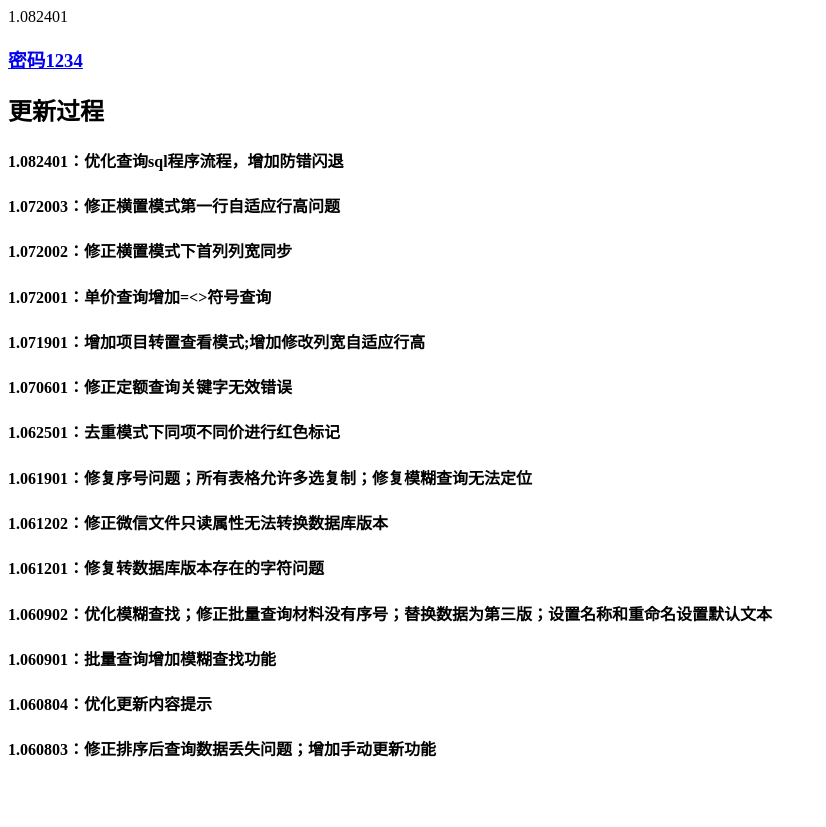
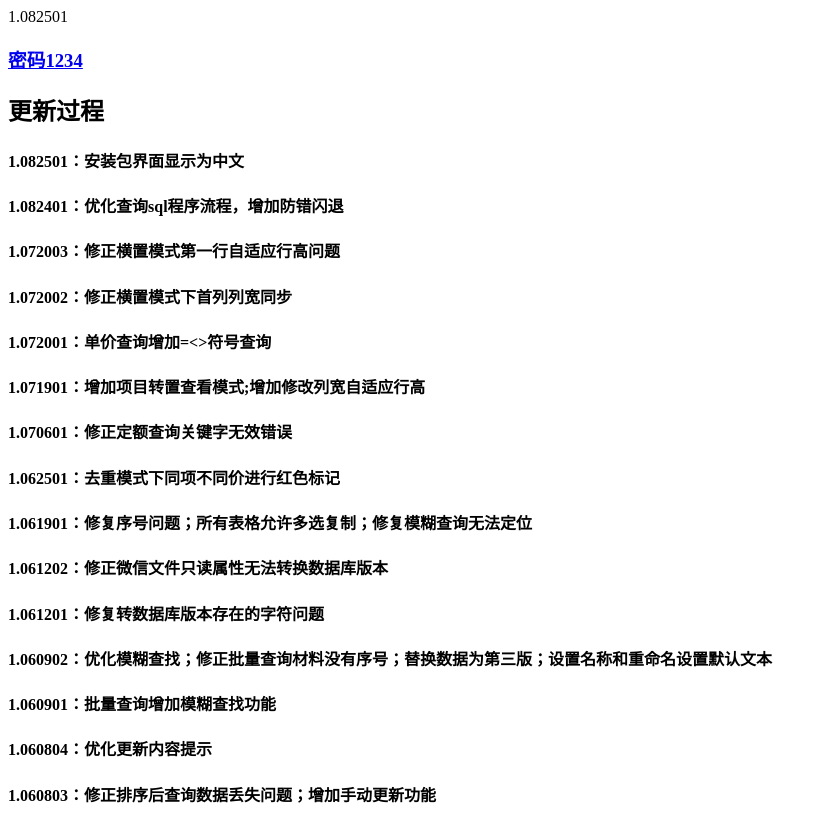
Before and after one commit to missrou/missrou.github.io, a plain HTML site: page index.html in a window 1280 px wide. Shown: the whole page, without its empty margins (0-826 px from the left). Before the commit the page ends 800 px from the top, so only its background shows below. Drawn offline with Linux system fonts and the light colour scheme.

Commit message:
Update index.html

```diff
--- a/index.html
+++ b/index.html
@@ -1,10 +1,11 @@
 <html>
   <head>
     <title>HySearch Update</title>
-    <p>1.082401</p>
+    <p>1.082501</p>
     <h3> <a href="https://wwbe.lanzoup.com/b038fwm9a">密码1234</a> </h3>
     <h2>更新过程</h2>
   </head>
+  <h4>1.082501：安装包界面显示为中文</h4>
   <h4>1.082401：优化查询sql程序流程，增加防错闪退</h4>
   <h4>1.072003：修正横置模式第一行自适应行高问题</h4>
   <h4>1.072002：修正横置模式下首列列宽同步</h4>
```
